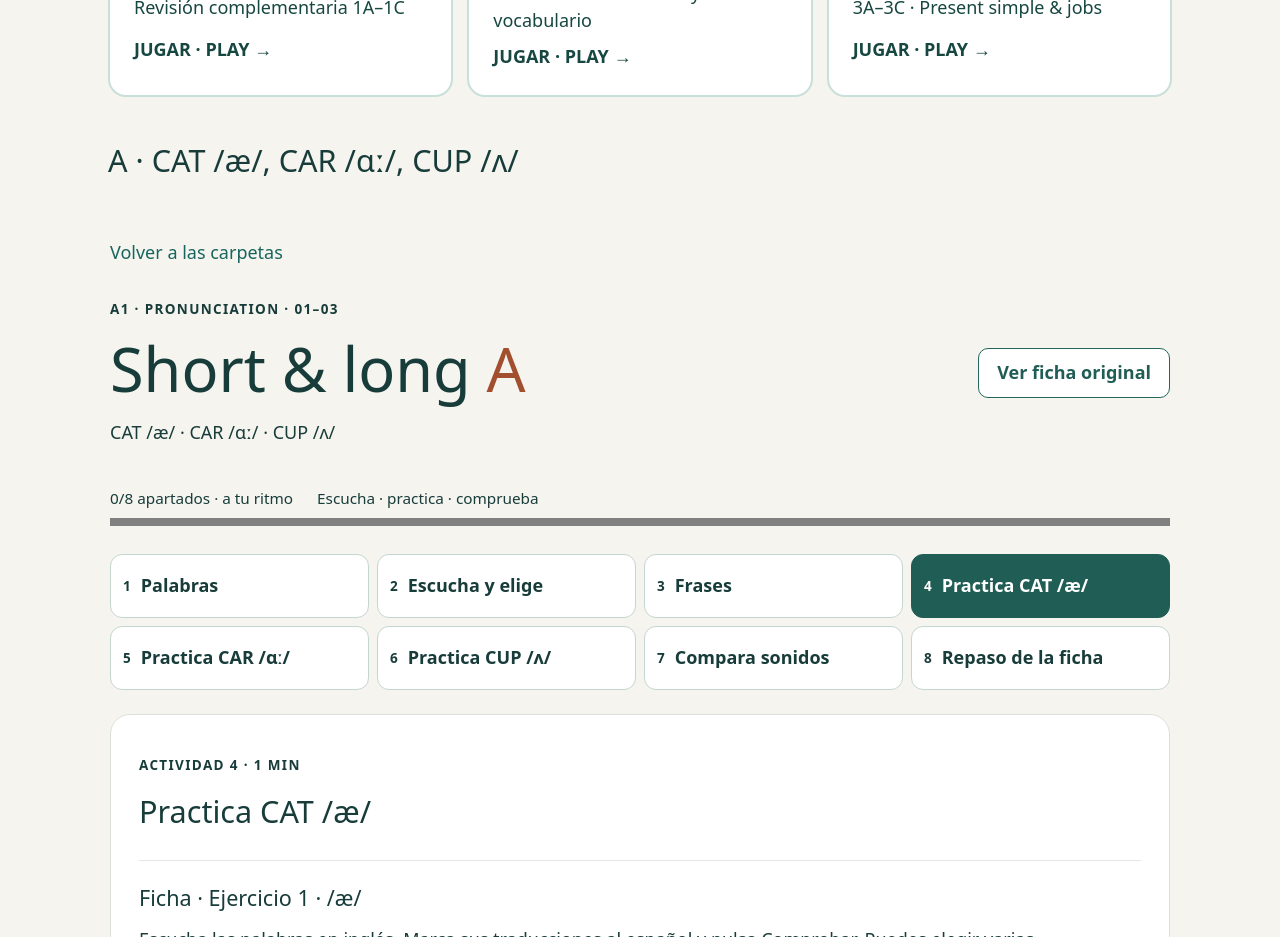
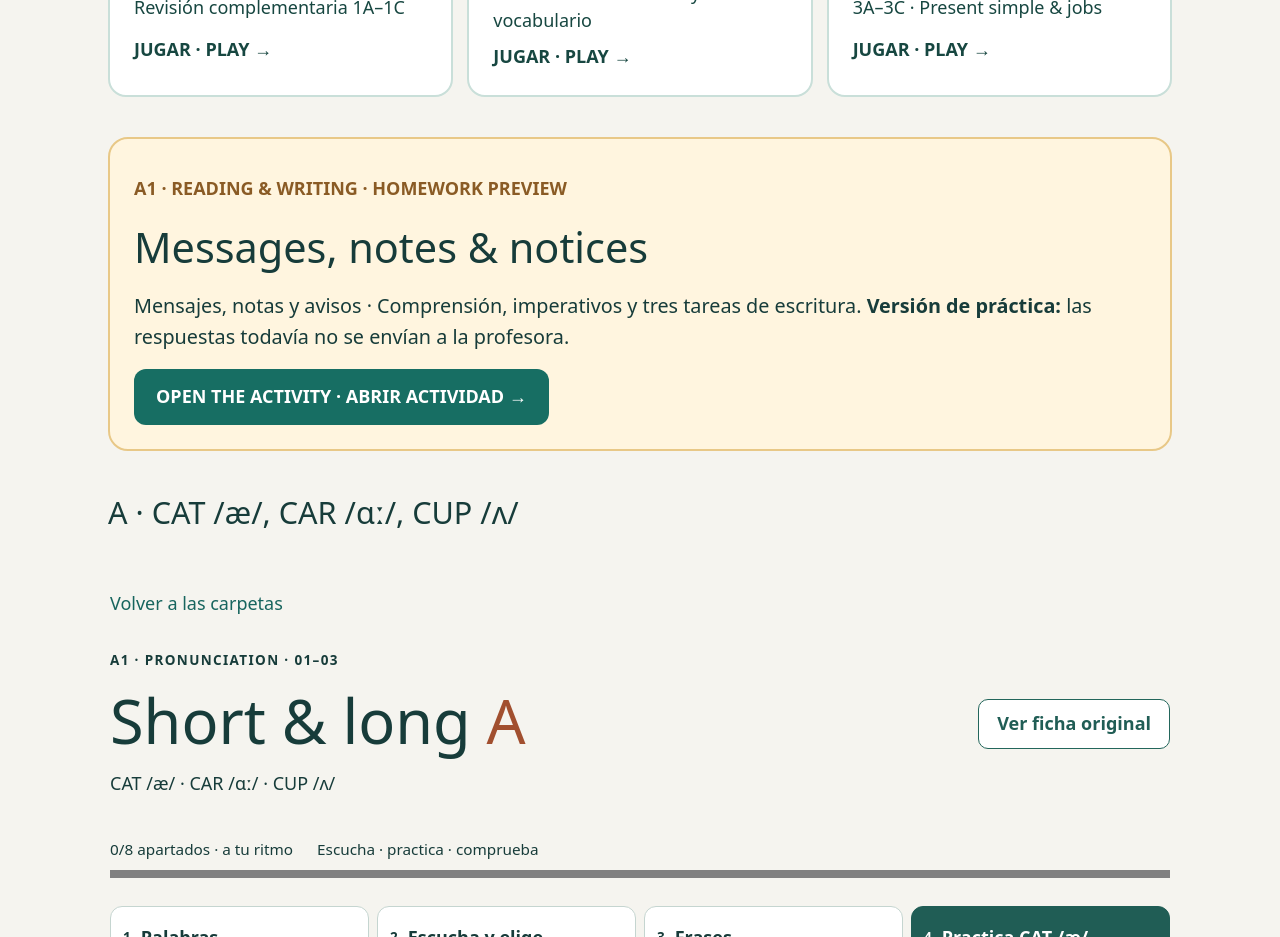
Before and after one commit to missceteach-gif/celia-phonetics, a React app: page / in a window 1280 px wide. Shown: the part 860-1797 px from the top of the page. Built offline with nearby package versions, Linux system fonts and the light colour scheme; the HTML template or start-up script is replaced by a standard one.

Commit message:
Add A1 reading and writing homework to A1 practice navigation

```diff
--- a/src/main.tsx
+++ b/src/main.tsx
@@ -21,5 +21,11 @@ createRoot(document.getElementById('root')!).render(<main className="homePage ne
 {[['1','Hello, everybody!','Revisión complementaria 1A–1C'],['2','Your desk & you','2A–2C · Ordenar frases y vocabulario'],['3','Great Britain?','3A–3C · Present simple & jobs']].map(([n,t,d])=><a href={'/celia-phonetics/a1/nef-activities/unit-'+n+'/'} key={n} style={{display:'grid',gap:8,padding:24,border:'2px solid #c9dfd9',borderRadius:18,background:'#fff',color:'#174741',textDecoration:'none'}}>
 <b style={{fontSize:'2rem'}}>📚 Unit {n}</b><strong style={{fontSize:'1.2rem'}}>{t}</strong><span>{d}</span><b>JUGAR · PLAY →</b></a>)}
 </div></section>
+<section style={{margin:'26px 0 38px',padding:24,borderRadius:20,background:'#fff5df',border:'2px solid #e8c887'}}>
+<p style={{fontSize:'1rem',fontWeight:900,color:'#8a5b25'}}>A1 · READING & WRITING · HOMEWORK PREVIEW</p>
+<h2 style={{fontSize:'clamp(1.6rem,4vw,2.3rem)',margin:'8px 0'}}>Messages, notes &amp; notices</h2>
+<p style={{fontSize:'1.1rem',marginBottom:16}}>Mensajes, notas y avisos · Comprensión, imperativos y tres tareas de escritura. <b>Versión de práctica:</b> las respuestas todavía no se envían a la profesora.</p>
+<a href="/celia-phonetics/a1/homework/messages-notes-notices/" style={{display:'inline-block',padding:'14px 22px',background:'#176e63',color:'#fff',borderRadius:12,fontWeight:800,textDecoration:'none'}}>OPEN THE ACTIVITY · ABRIR ACTIVIDAD →</a>
+</section>
 <h2 style={{marginBottom:9}}>A · CAT /æ/, CAR /ɑː/, CUP /ʌ/</h2>
 </section><Practice/></main>);
```
